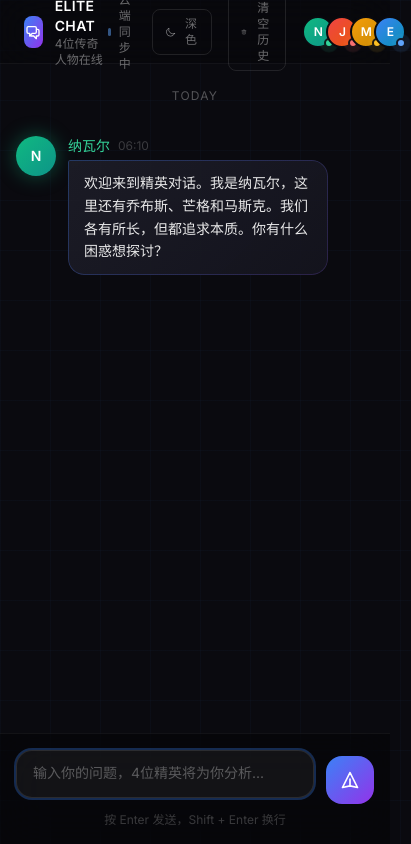
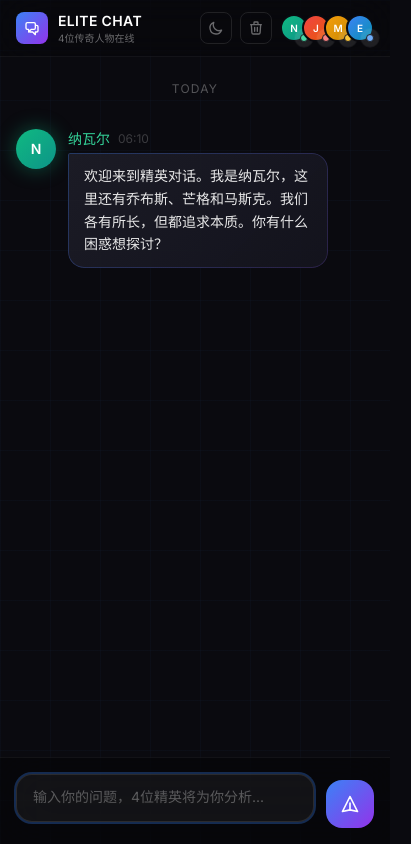
Before and after one commit to xesin77/elite-chat, a website: page public/index.html in a window 390 px wide. Shown: the whole page, 411 px wide, since content can reach past the window. Drawn offline with nearby package versions, Linux system fonts and the light colour scheme; no server answers.

Commit message:
Mobile responsive header - icon-only buttons, smaller avatars, hide desktop hints

```diff
--- a/public/index.html
+++ b/public/index.html
@@ -246,31 +246,26 @@
     </div>
 
     <!-- 顶部导航 -->
-    <header class="flex-none h-16 border-b border-white/5 bg-black/20 backdrop-blur-xl">
-        <div class="h-full px-6 flex items-center justify-between max-w-6xl mx-auto">
-            <div class="flex items-center gap-3">
-                <div class="w-8 h-8 rounded-lg bg-gradient-to-br from-blue-500 to-purple-600 flex items-center justify-center">
+    <header class="flex-none border-b border-white/5 bg-black/20 backdrop-blur-xl">
+        <div class="h-14 px-4 flex items-center justify-between max-w-6xl mx-auto">
+            <div class="flex items-center gap-2.5">
+                <div class="w-8 h-8 rounded-lg bg-gradient-to-br from-blue-500 to-purple-600 flex items-center justify-center flex-shrink-0">
                     <svg class="w-4 h-4 text-white" fill="none" stroke="currentColor" viewBox="0 0 24 24">
                         <path stroke-linecap="round" stroke-linejoin="round" stroke-width="2" d="M17 8h2a2 2 0 012 2v6a2 2 0 01-2 2h-2v4l-4-4H9a1.994 1.994 0 01-1.414-.586m0 0L11 14h4a2 2 0 002-2V6a2 2 0 00-2-2H5a2 2 0 00-2 2v6a2 2 0 002 2h2v4l.586-.586z"/>
                     </svg>
                 </div>
                 <div>
                     <h1 class="text-white font-semibold text-sm tracking-wide">ELITE CHAT</h1>
-                    <p class="text-white/40 text-xs">4位传奇人物在线</p>
+                    <p class="text-white/40 text-[10px]">4位传奇人物在线</p>
                 </div>
             </div>
 
-            <!-- API状态指示 + 清空历史按钮 -->
-            <div class="flex items-center gap-4">
-                <!-- 同步状态 -->
-                <div id="sync-status" class="flex items-center gap-2">
-                    <span class="w-2 h-2 rounded-full bg-blue-400 sync-indicator"></span>
-                    <span class="text-white/40 text-xs">云端同步中</span>
-                </div>
-                <!-- 主题切换 -->
+            <!-- 右侧：头像 + 操作按钮 -->
+            <div class="flex items-center gap-2">
+                <!-- 主题切换（只显示图标） -->
                 <button
                     id="theme-toggle"
-                    class="flex items-center gap-1.5 px-3 py-1.5 rounded-lg text-white/40 text-xs transition-all border border-white/10 hover:border-white/30"
+                    class="w-8 h-8 flex items-center justify-center rounded-lg text-white/40 transition-all border border-white/10 hover:border-white/30 flex-shrink-0"
                     title="切换主题"
                 >
                     <svg id="theme-icon-dark" class="w-4 h-4" fill="none" stroke="currentColor" viewBox="0 0 24 24">
@@ -279,35 +274,34 @@
                     <svg id="theme-icon-light" class="w-4 h-4 hidden" fill="none" stroke="currentColor" viewBox="0 0 24 24">
                         <path stroke-linecap="round" stroke-linejoin="round" stroke-width="2" d="M12 3v1m0 16v1m9-9h-1M4 12H3m15.364 6.364l-.707-.707M6.343 6.343l-.707-.707m12.728 0l-.707.707M6.343 17.657l-.707.707M16 12a4 4 0 11-8 0 4 4 0 018 0z"/>
                     </svg>
-                    <span id="theme-text">深色</span>
                 </button>
+                <!-- 清空历史（只显示图标） -->
                 <button
                     id="clear-history-btn"
-                    class="clear-btn flex items-center gap-1.5 px-3 py-1.5 rounded-lg text-white/40 text-xs transition-all border border-white/10 hover:border-red-500/30"
+                    class="w-8 h-8 flex items-center justify-center rounded-lg text-white/40 transition-all border border-white/10 hover:border-red-500/30 flex-shrink-0"
                     title="清空对话历史"
                 >
-                    <svg class="w-3.5 h-3.5" fill="none" stroke="currentColor" viewBox="0 0 24 24">
+                    <svg class="w-4 h-4" fill="none" stroke="currentColor" viewBox="0 0 24 24">
                         <path stroke-linecap="round" stroke-linejoin="round" stroke-width="2" d="M19 7l-.867 12.142A2 2 0 0116.138 21H7.862a2 2 0 01-1.995-1.858L5 7m5 4v6m4-6v6m1-10V4a1 1 0 00-1-1h-4a1 1 0 00-1 1v3M4 7h16"/>
                     </svg>
-                    清空历史
                 </button>
-
-                <div class="flex -space-x-2">
-                    <div class="w-8 h-8 rounded-full bg-gradient-to-br from-emerald-500 to-teal-600 flex items-center justify-center text-white text-xs font-bold border-2 border-[#0a0a0f] relative">
+                <!-- 角色头像组 -->
+                <div class="flex -space-x-1.5">
+                    <div class="w-7 h-7 rounded-full bg-gradient-to-br from-emerald-500 to-teal-600 flex items-center justify-center text-white text-[10px] font-bold border-2 border-[#0a0a0f] relative">
                         N
-                        <span class="absolute -bottom-0.5 -right-0.5 w-2.5 h-2.5 bg-emerald-400 rounded-full border-2 border-[#0a0a0f] online-pulse text-emerald-400"></span>
+                        <span class="absolute -bottom-0.5 -right-0.5 w-2 h-2 bg-emerald-400 rounded-full border border-[#0a0a0f] online-pulse"></span>
                     </div>
-                    <div class="w-8 h-8 rounded-full bg-gradient-to-br from-red-500 to-orange-600 flex items-center justify-center text-white text-xs font-bold border-2 border-[#0a0a0f] relative">
+                    <div class="w-7 h-7 rounded-full bg-gradient-to-br from-red-500 to-orange-600 flex items-center justify-center text-white text-[10px] font-bold border-2 border-[#0a0a0f] relative">
                         J
-                        <span class="absolute -bottom-0.5 -right-0.5 w-2.5 h-2.5 bg-red-400 rounded-full border-2 border-[#0a0a0f] online-pulse text-red-400"></span>
+                        <span class="absolute -bottom-0.5 -right-0.5 w-2 h-2 bg-red-400 rounded-full border border-[#0a0a0f] online-pulse"></span>
                     </div>
-                    <div class="w-8 h-8 rounded-full bg-gradient-to-br from-amber-500 to-yellow-600 flex items-center justify-center text-white text-xs font-bold border-2 border-[#0a0a0f] relative">
+                    <div class="w-7 h-7 rounded-full bg-gradient-to-br from-amber-500 to-yellow-600 flex items-center justify-center text-white text-[10px] font-bold border-2 border-[#0a0a0f] relative">
                         M
-                        <span class="absolute -bottom-0.5 -right-0.5 w-2.5 h-2.5 bg-amber-400 rounded-full border-2 border-[#0a0a0f] online-pulse text-amber-400"></span>
+                        <span class="absolute -bottom-0.5 -right-0.5 w-2 h-2 bg-amber-400 rounded-full border border-[#0a0a0f] online-pulse"></span>
                     </div>
-                    <div class="w-8 h-8 rounded-full bg-gradient-to-br from-blue-500 to-cyan-600 flex items-center justify-center text-white text-xs font-bold border-2 border-[#0a0a0f] relative">
+                    <div class="w-7 h-7 rounded-full bg-gradient-to-br from-blue-500 to-cyan-600 flex items-center justify-center text-white text-[10px] font-bold border-2 border-[#0a0a0f] relative">
                         E
-                        <span class="absolute -bottom-0.5 -right-0.5 w-2.5 h-2.5 bg-blue-400 rounded-full border-2 border-[#0a0a0f] online-pulse text-blue-400"></span>
+                        <span class="absolute -bottom-0.5 -right-0.5 w-2 h-2 bg-blue-400 rounded-full border border-[#0a0a0f] online-pulse"></span>
                     </div>
                 </div>
             </div>
@@ -374,7 +368,7 @@
                     </svg>
                 </button>
             </div>
-            <p class="text-white/20 text-xs mt-2 text-center">按 Enter 发送，Shift + Enter 换行</p>
+            <p class="text-white/20 text-xs mt-2 text-center hidden sm:block">按 Enter 发送，Shift + Enter 换行</p>
         </div>
     </footer>
 
@@ -439,7 +433,6 @@
         const errorToast = document.getElementById('error-toast');
         const errorMessage = document.getElementById('error-message');
         const clearHistoryBtn = document.getElementById('clear-history-btn');
-        const syncStatus = document.getElementById('sync-status');
 
         // ==================== 会话管理 ====================
 
@@ -953,7 +946,6 @@
         const themeToggle = document.getElementById('theme-toggle');
         const themeIconDark = document.getElementById('theme-icon-dark');
         const themeIconLight = document.getElementById('theme-icon-light');
-        const themeText = document.getElementById('theme-text');
 
         // 从localStorage读取主题设置
         let isLightTheme = localStorage.getItem('theme') === 'light';
@@ -963,12 +955,10 @@
                 document.documentElement.classList.add('light-theme');
                 themeIconDark.classList.add('hidden');
                 themeIconLight.classList.remove('hidden');
-                themeText.textContent = '浅色';
             } else {
                 document.documentElement.classList.remove('light-theme');
                 themeIconDark.classList.remove('hidden');
                 themeIconLight.classList.add('hidden');
-                themeText.textContent = '深色';
             }
         }
 
```
